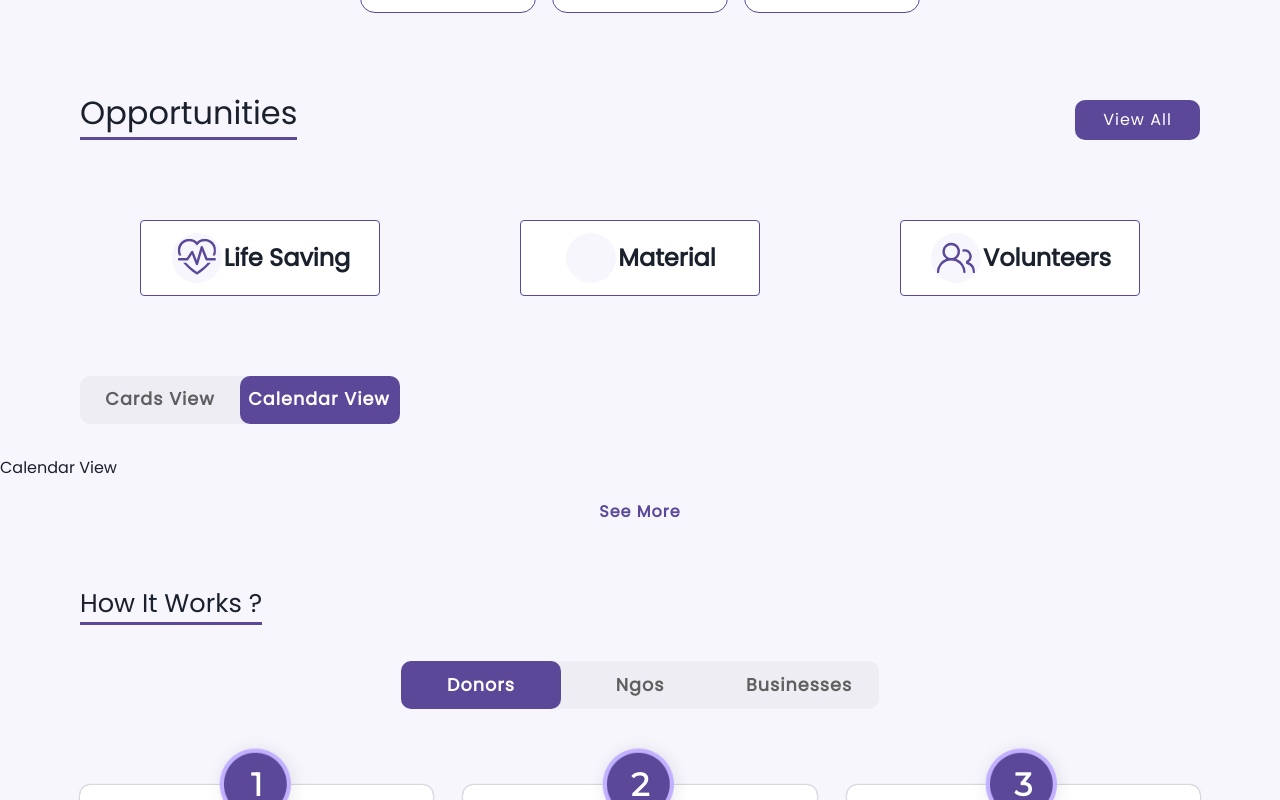
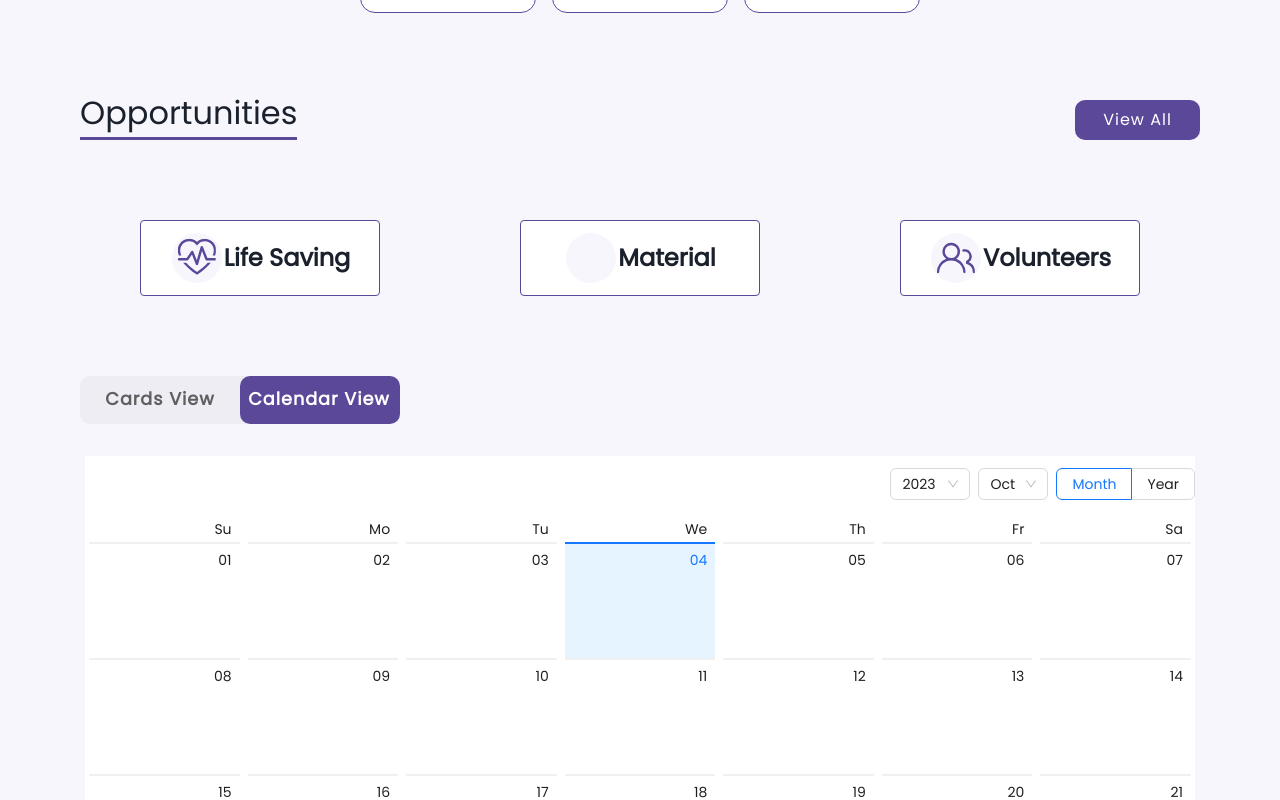
Before and after one commit to sayandeep-adhikary/GoWow, a React (Create React App) app: page /home in a window 1280 px wide. Both pictures are taken after a click on the button "Calendar View". Shown: the part 911-1711 px from the top of the page. Built offline with nearby package versions, Linux system fonts and the light colour scheme; some icons are missing.

Commit message:
calendar view

```diff
--- a/package.json
+++ b/package.json
@@ -13,6 +13,7 @@
     "@testing-library/jest-dom": "^5.17.0",
     "@testing-library/react": "^13.4.0",
     "@testing-library/user-event": "^13.5.0",
+    "antd": "^5.9.4",
     "framer-motion": "^10.16.4",
     "react": "^18.2.0",
     "react-dom": "^18.2.0",
--- a/src/components/Home/Opportunities/CalendarView/CalendarView.js
+++ b/src/components/Home/Opportunities/CalendarView/CalendarView.js
@@ -1,9 +1,13 @@
 import React from 'react'
+import { Badge, Calendar } from 'antd';
 
 export default function CalendarView() {
+  const onPanelChange = (value, mode) => {
+    console.log(value.format('YYYY-MM-DD'), mode);
+  };
   return (
-    <div>
-      Calendar View
+    <div className='container'>
+      <Calendar onPanelChange={onPanelChange} />
     </div>
   )
 }
--- a/src/components/Home/Opportunities/CardView/CardView.js
+++ b/src/components/Home/Opportunities/CardView/CardView.js
@@ -28,6 +28,17 @@ export default function CardView() {
           <OpportunityCard />
         </div>
       </div>
+      <Text
+        textAlign={"center"}
+        color={"color.1"}
+        py={5}
+        mb={0}
+        fontWeight={600}
+        letterSpacing={"1px"}
+        cursor={"pointer"}
+      >
+        See More
+      </Text>
     </div>
   );
 }
--- a/src/components/Home/Opportunities/Opportunities.js
+++ b/src/components/Home/Opportunities/Opportunities.js
@@ -162,17 +162,6 @@ export default function Opportunities() {
       </Box>
       <ToggleButton setShowView={setShowView} />
       {showView === "card" ? <CardView /> : <CalendarView />}
-      <Text
-        textAlign={"center"}
-        color={"color.1"}
-        py={5}
-        mb={0}
-        fontWeight={600}
-        letterSpacing={"1px"}
-        cursor={"pointer"}
-      >
-        See More
-      </Text>
     </Box>
   );
 }
```
Also changed, not shown: 1 other file (tests, documents, lock files or other folders).
